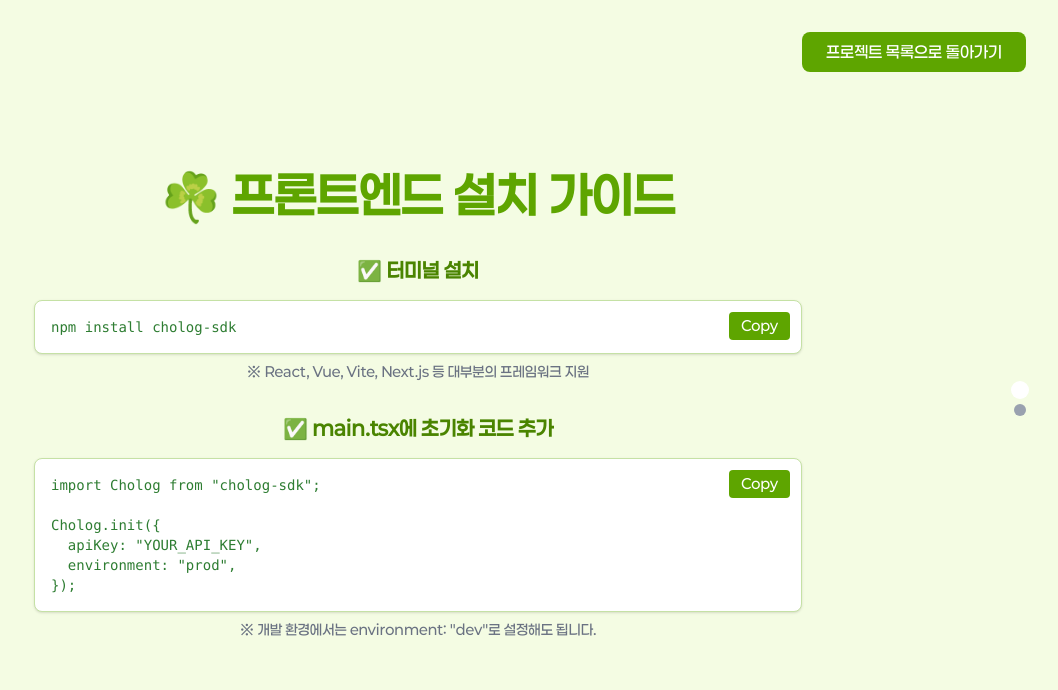
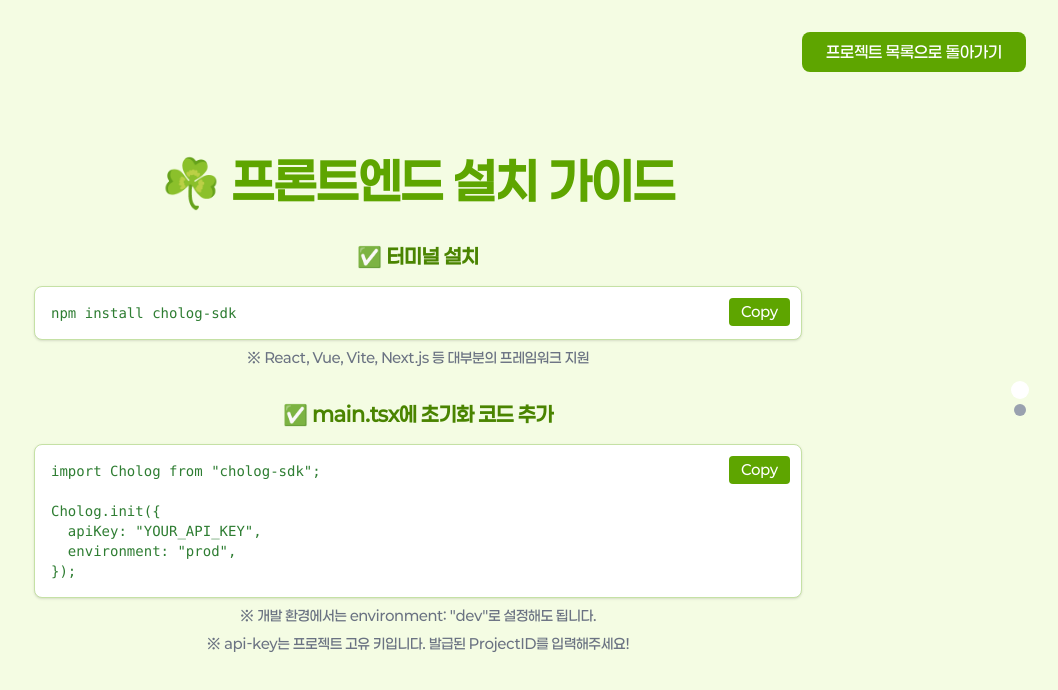
Before and after one commit to SIM-GYUBIN/CHOLOG, a React (Vite) app in the folder frontend/cholog/: page /guide in a window 1280 px wide. Shown: the top 690 px of the page, without its empty margins (222-1280 px from the left). Built offline with nearby package versions, Linux system fonts and the light colour scheme; what cholog-sdk would draw is missing.

Commit message:
fix: 랜딩페이지 코드 수정

```diff
--- a/frontend/cholog/src/pages/GuidePage.tsx
+++ b/frontend/cholog/src/pages/GuidePage.tsx
@@ -61,7 +61,7 @@ function GuidePage() {
                 ✅ main.tsx에 초기화 코드 추가
               </h3>
               <CopyableCode
-                code={`import Cholog from "cholog-sdk";
+                  code={`import Cholog from "cholog-sdk";
 
 Cholog.init({
   apiKey: "YOUR_API_KEY",
@@ -70,6 +70,9 @@ Cholog.init({
               />
               <p className="text-sm text-gray-500 mt-2">
                 ※ 개발 환경에서는 environment: "dev"로 설정해도 됩니다.
+              </p>
+              <p className="text-sm text-gray-500 mt-2">
+                ※ api-key는 프로젝트 고유 키입니다. 발급된 ProjectID를 입력해주세요!
               </p>
             </div>
           </div>
@@ -102,13 +105,13 @@ dependencies {
                 ✅ application.yml 설정
               </h3>
               <CopyableCode
-                code={`cholog:
+                  code={`cholog:
   logger:
     api-key: YOUR_API_KEY
     cors-enabled: true`}
               />
               <p className="text-sm text-gray-500 mt-2">
-                ※ url은 로그 수신 서버, api-key는 사용자 고유 키입니다.
+                ※ api-key는 프로젝트 고유 키입니다. 발급된 ProjectID를 입력해주세요!
               </p>
             </div>
           </div>
--- a/frontend/cholog/src/pages/LandingPage.tsx
+++ b/frontend/cholog/src/pages/LandingPage.tsx
@@ -70,7 +70,7 @@ function AppContent() {
             ✅ main.tsx에 초기화 코드 추가
           </h3>
           <CopyableCode
-            code={`import Cholog from "cholog-sdk";
+              code={`import Cholog from "cholog-sdk";
 
 Cholog.init({
   apiKey: "YOUR_API_KEY",
@@ -79,6 +79,9 @@ Cholog.init({
           />
           <p className="text-sm text-gray-500 mt-2">
             ※ 개발 환경에서는 <code>environment: "dev"</code>로 설정해도 됩니다.
+          </p>
+          <p className="text-sm text-gray-500 mt-2">
+            ※ <code>api-key</code>는 프로젝트 고유 키입니다. 프로젝트를 생성하고 키를 발급받으세요!
           </p>
         </div>
       </FullpageScroll.Section>
@@ -122,8 +125,7 @@ dependencies {
     cors-enabled: true`}
           />
           <p className="text-sm text-gray-500 mt-2">
-            ※ <code>url</code>은 로그 수신 서버, <code>api-key</code>는 사용자
-            고유 키입니다.
+            ※ <code>api-key</code>는 프로젝트 고유 키입니다. 프로젝트를 생성하고 키를 발급받으세요!
           </p>
         </div>
       </FullpageScroll.Section>
```
